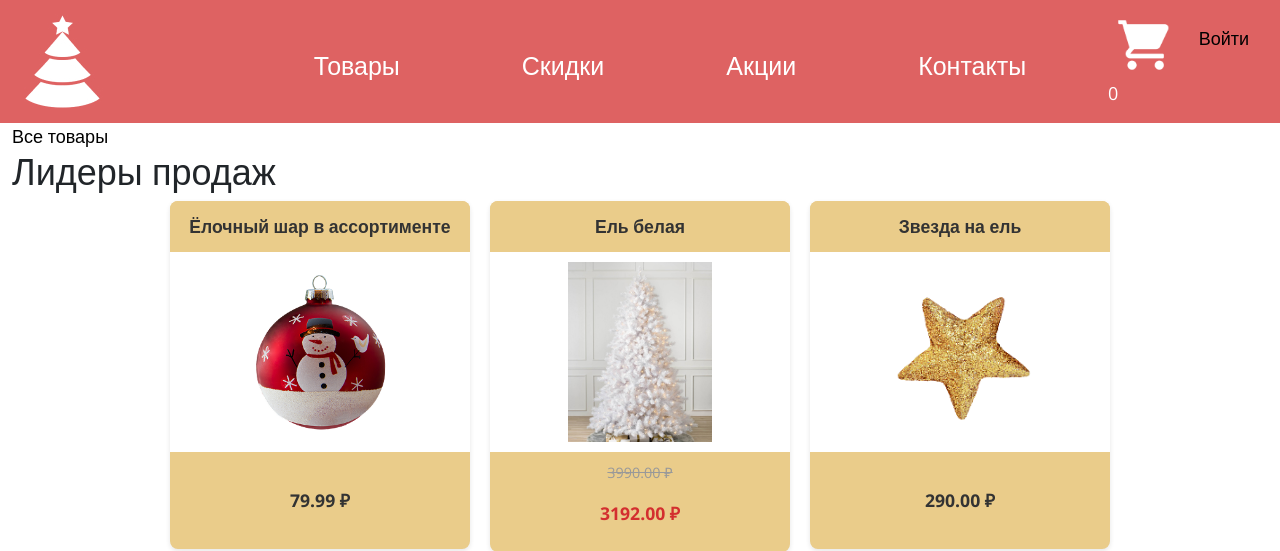
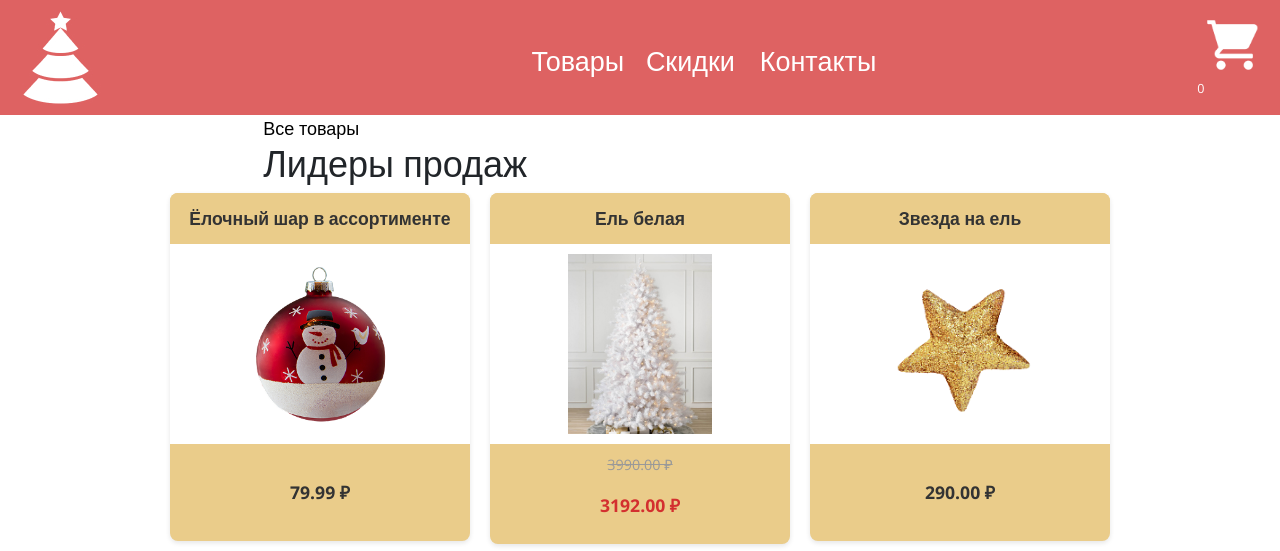
Before and after one commit to zhiraffik/New_Year, a Django app: page / in a window 1280 px wide. Shown: the top 551 px of the page. Run offline with Django 5.2, Linux system fonts and the light colour scheme; data comes from the database, SQL or seed files in the repository; both versions use the stored data as it was after the commit; some libraries are stand-ins or nearby versions.

Commit message:
Адаптив

```diff
--- a/NY_Shop/main/static/css/base.css
+++ b/NY_Shop/main/static/css/base.css
@@ -51,16 +51,16 @@ h5{
     max-width: 1440px;
     margin: 0 auto;
     justify-content: space-between;
-    padding: 0 15px;
+    padding: 0 1%;
     align-items: center;
     color: white;
 }
 
 .nav-a{
     color: white;
-    padding-left: 90px;
+    padding-left: 10%;
     text-align: center;
-    font-size: 25px;
+    font-size: 1.5em;
 }
 
 
@@ -102,7 +102,7 @@ h5{
 .card-img{
     height: 40%;
     width: 40%;
-
+    background-color: #DE6262;
 }
 
 .price{
@@ -525,6 +525,9 @@ h5{
     background: #388E3C;
 }
 
+.home-title, .rec-title{
+    margin-left: 20%;
+}
 
 /* корзина */
 .cart {
@@ -675,7 +678,19 @@ h5{
     .product-header {
         padding: 15px;
     }
+    .nav-a{
+        font-size: 0.8em;
+    }
+    .cart-img{
+        transform: scale(0.7)
+    }
+    .header-logo{
+        transform: scale(0.6);
+    }
 
+    .item{
+        margin-left: 5%;
+    }
     .product-header h1 {
         font-size: 1.8rem;
         margin-bottom: 15px;
@@ -751,4 +766,26 @@ h5{
         width: 100%;
     }
 
+
+    .header-container{
+        width: 100%;
+    }
     /* корзина */
+
+    .body{
+        width: 100%;
+    }
+    .header-list{
+        margin-left: -17%;
+    }
+
+    .header-profile{
+        margin-left: -15%;
+    }
+    .cart_quantity{
+        font-size: 0.7em;
+    }
+
+    .header-list li{
+        margin-left: -10px;
+    }
--- a/NY_Shop/main/templates/main/base.html
+++ b/NY_Shop/main/templates/main/base.html
@@ -28,9 +28,7 @@
                 <li>
                     <a href="#" class="nav-a m-3">Скидки</a>
                 </li>
-                <li>
-                    <a href="#" class="nav-a m-3">Акции</a>
-                </li>
+
                 <li>
                     <a href="#" class="nav-a m-3">Контакты</a>
                 </li>
@@ -40,7 +38,7 @@
 
             <div class="header-profile">
                 <a href="{% url "cart:cart_detail" %}"><img src="{% static 'img/cart.png' %}" class="cart-img" alt="" width="70px"></a>
-                <a href="#" class="m-3">Войти</a>
+
                 <p class="cart_quantity">
                 {% with cart_quantity=cart|length %}
                     {% if cart_quantity  > 0%}
```
Also changed, not shown: NY_Shop/db.sqlite3.
